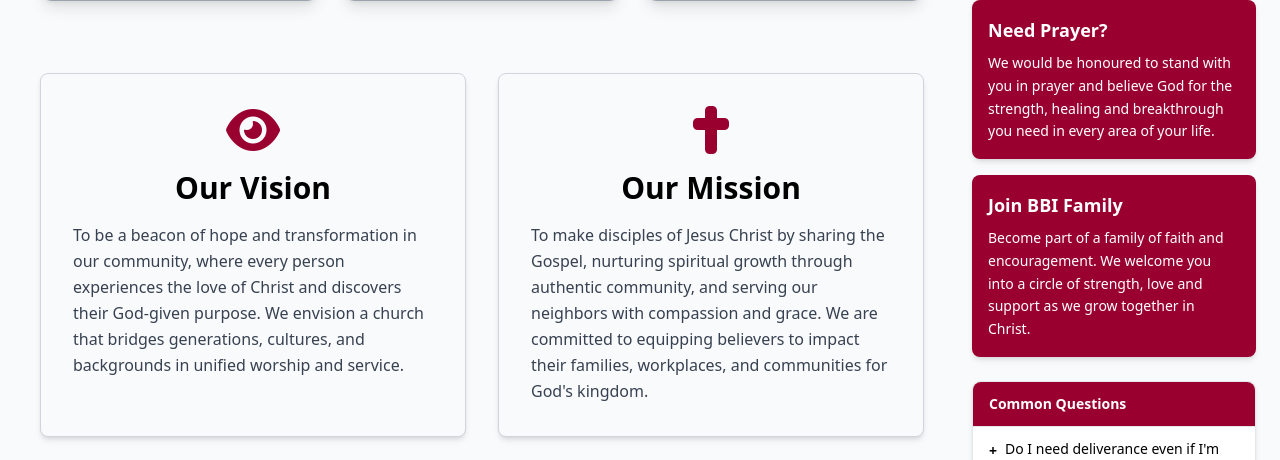
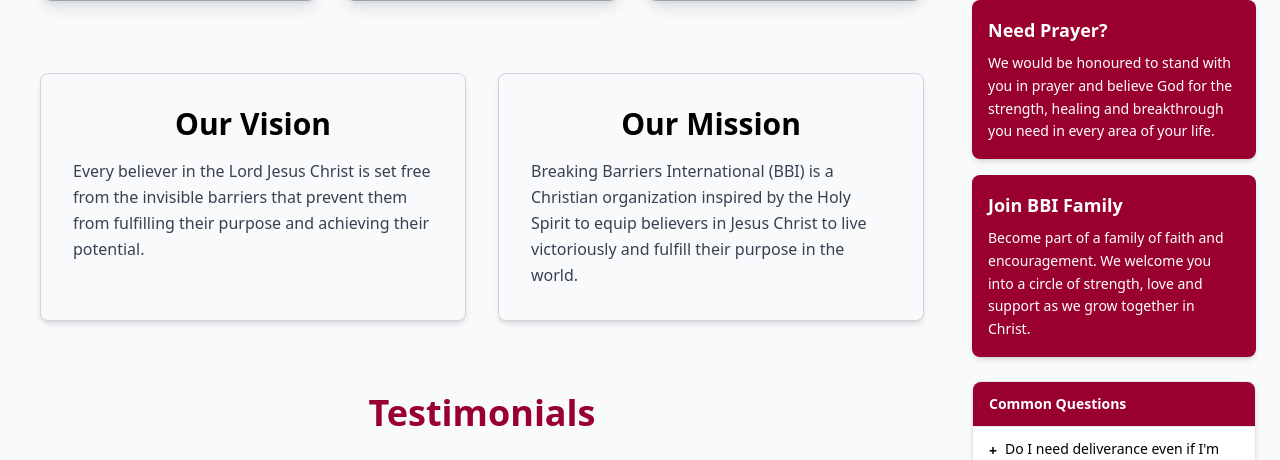
Before and after one commit to MukoyaKuya/Breaking-Barriers-, a Django app: page / in a window 1280 px wide. Shown: the part 747-1207 px from the top of the page. Run offline with Django 5.2, Linux system fonts and the light colour scheme; data comes from the database, SQL or seed files in the repository; parts of the project's set-up code (start-up, migrations or seed data) failed here and were passed over; some libraries are stand-ins or nearby versions.

Commit message:
Update Vision and Mission text and remove icons

```diff
--- a/church/templates/church/partials/mission_vision.html
+++ b/church/templates/church/partials/mission_vision.html
@@ -2,31 +2,30 @@
     <div class="container mx-auto px-4">
         <div class="grid grid-cols-1 md:grid-cols-2 gap-8 max-w-5xl mx-auto">
             <!-- Vision Card -->
-            <div class="bg-gray-50 p-8 rounded-lg shadow-md hover:shadow-lg hover:-translate-y-1 transition duration-300 border border-gray-300">
+            <div
+                class="bg-gray-50 p-8 rounded-lg shadow-md hover:shadow-lg hover:-translate-y-1 transition duration-300 border border-gray-300">
                 <div class="text-center mb-4">
-                    <i class="fas fa-eye text-5xl brand-text mb-4"></i>
                     <h2 class="text-3xl font-bold mb-4">Our Vision</h2>
                 </div>
                 <p class="text-gray-700 leading-relaxed">
-                    To be a beacon of hope and transformation in our community,
-                    where every person experiences the love of Christ and discovers
-                    their God-given purpose. We envision a church that bridges
-                    generations, cultures, and backgrounds in unified worship and service.
+                    Every believer in the Lord Jesus Christ is set free
+                    from the invisible barriers that prevent them
+                    from fulfilling their purpose and
+                    achieving their potential.
                 </p>
             </div>
 
             <!-- Mission Card -->
-            <div class="bg-gray-50 p-8 rounded-lg shadow-md hover:shadow-lg hover:-translate-y-1 transition duration-300 border border-gray-300">
+            <div
+                class="bg-gray-50 p-8 rounded-lg shadow-md hover:shadow-lg hover:-translate-y-1 transition duration-300 border border-gray-300">
                 <div class="text-center mb-4">
-                    <i class="fas fa-cross text-5xl brand-text mb-4"></i>
                     <h2 class="text-3xl font-bold mb-4">Our Mission</h2>
                 </div>
                 <p class="text-gray-700 leading-relaxed">
-                    To make disciples of Jesus Christ by sharing the Gospel,
-                    nurturing spiritual growth through authentic community,
-                    and serving our neighbors with compassion and grace.
-                    We are committed to equipping believers to impact their
-                    families, workplaces, and communities for God's kingdom.
+                    Breaking Barriers International (BBI) is a Christian
+                    organization inspired by the Holy Spirit to equip
+                    believers in Jesus Christ to live victoriously and fulfill
+                    their purpose in the world.
                 </p>
             </div>
         </div>
```
